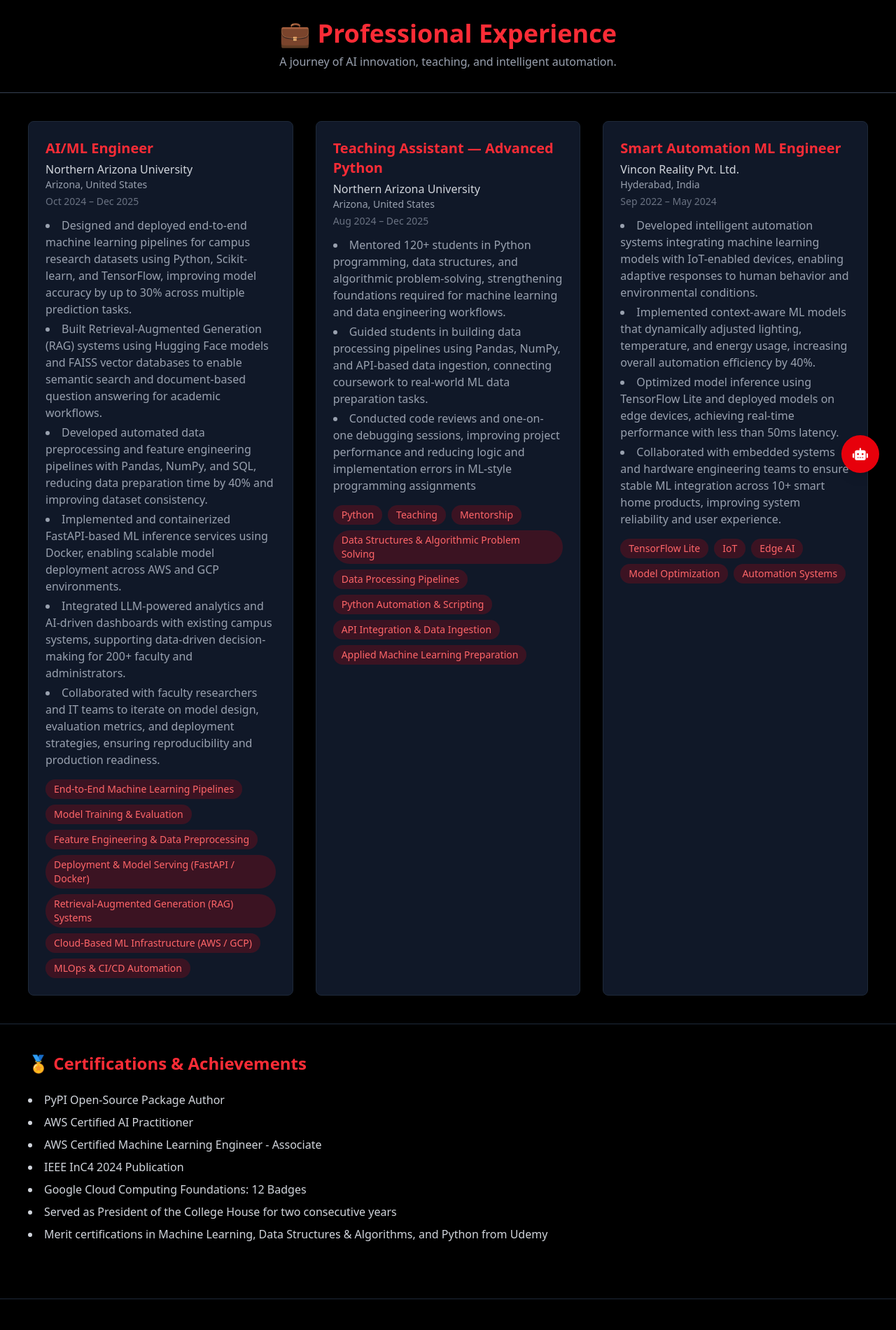
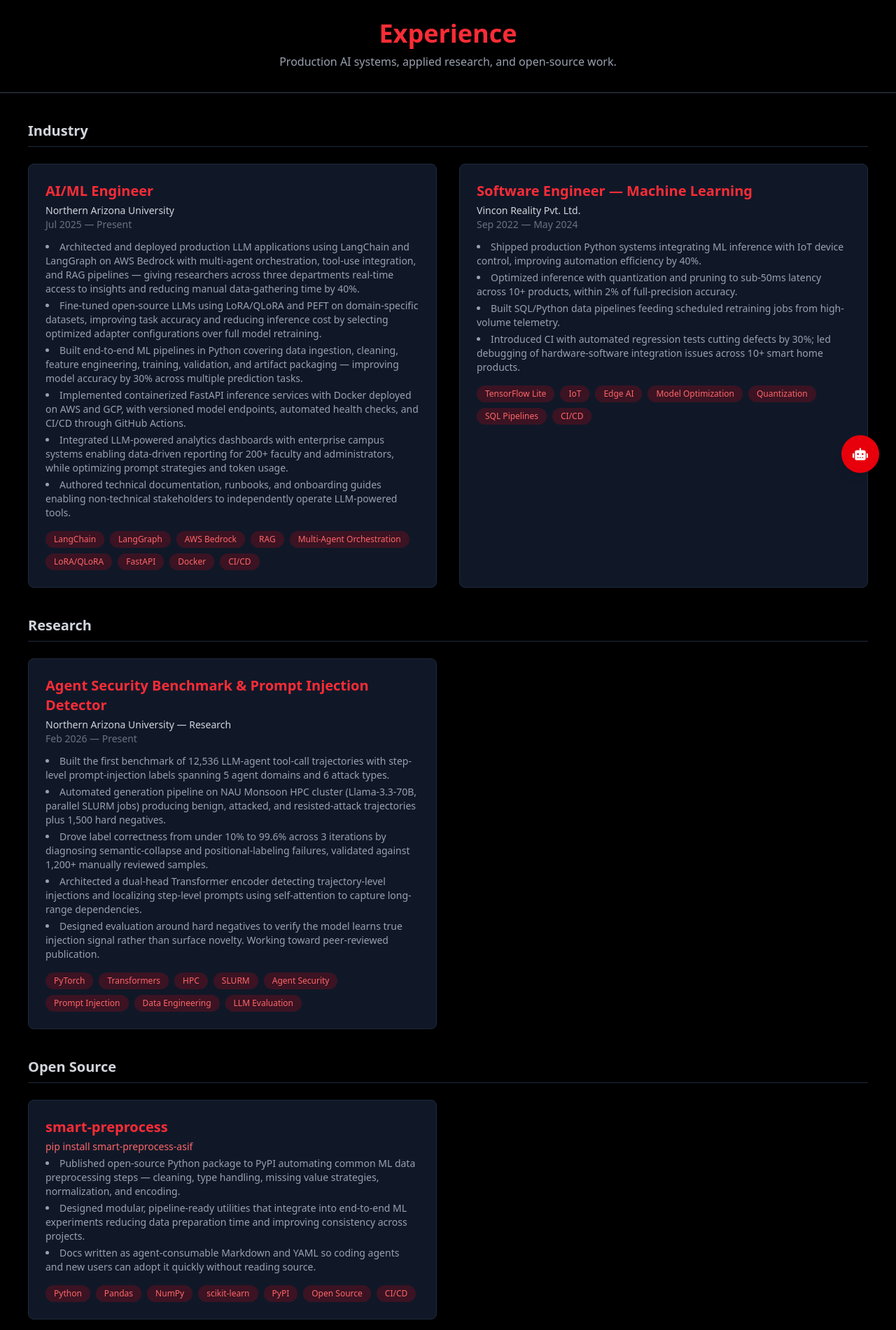
Before and after one commit to Asif-0209/asifflix, a React (Vite) app: page /experience in a window 1280 px wide. Shown: the part 100-2001 px from the top of the page at 70% size. Built offline with nearby package versions, Linux system fonts and the light colour scheme.

Commit message:
Update experience: new roles, add Research and Open Source sections

```diff
--- a/src/pages/ExperiencePage.jsx
+++ b/src/pages/ExperiencePage.jsx
@@ -5,141 +5,129 @@
     {
       title: "AI/ML Engineer",
       company: "Northern Arizona University",
-      location: "Arizona, United States",
-      period: "Oct 2024 – Dec 2025",
+      location: "Arizona, USA",
+      period: "Jul 2025 — Present",
       description: [
-        "Designed and deployed end-to-end machine learning pipelines for campus research datasets using Python, Scikit-learn, and TensorFlow, improving model accuracy by up to 30% across multiple prediction tasks." ,
-        "Built Retrieval-Augmented Generation (RAG) systems using Hugging Face models and FAISS vector databases to enable semantic search and document-based question answering for academic workflows.",
-        "Developed automated data preprocessing and feature engineering pipelines with Pandas, NumPy, and SQL, reducing data preparation time by 40% and improving dataset consistency.",
-        "Implemented and containerized FastAPI-based ML inference services using Docker, enabling scalable model deployment across AWS and GCP environments.",
-        "Integrated LLM-powered analytics and AI-driven dashboards with existing campus systems, supporting data-driven decision-making for 200+ faculty and administrators.",
-        "Collaborated with faculty researchers and IT teams to iterate on model design, evaluation metrics, and deployment strategies, ensuring reproducibility and production readiness.",
+        "Architected and deployed production LLM applications using LangChain and LangGraph on AWS Bedrock with multi-agent orchestration, tool-use integration, and RAG pipelines — giving researchers across three departments real-time access to insights and reducing manual data-gathering time by 40%.",
+        "Fine-tuned open-source LLMs using LoRA/QLoRA and PEFT on domain-specific datasets, improving task accuracy and reducing inference cost by selecting optimized adapter configurations over full model retraining.",
+        "Built end-to-end ML pipelines in Python covering data ingestion, cleaning, feature engineering, training, validation, and artifact packaging — improving model accuracy by 30% across multiple prediction tasks.",
+        "Implemented containerized FastAPI inference services with Docker deployed on AWS and GCP, with versioned model endpoints, automated health checks, and CI/CD through GitHub Actions.",
+        "Integrated LLM-powered analytics dashboards with enterprise campus systems enabling data-driven reporting for 200+ faculty and administrators, while optimizing prompt strategies and token usage.",
+        "Authored technical documentation, runbooks, and onboarding guides enabling non-technical stakeholders to independently operate LLM-powered tools.",
       ],
-      skills: [
-        "End-to-End Machine Learning Pipelines",
-        "Model Training & Evaluation",
-        "Feature Engineering & Data Preprocessing",
-        "Deployment & Model Serving (FastAPI / Docker)",
-        "Retrieval-Augmented Generation (RAG) Systems",
-        "Cloud-Based ML Infrastructure (AWS / GCP)",
-        "MLOps & CI/CD Automation",
-      ],
+      skills: ["LangChain", "LangGraph", "AWS Bedrock", "RAG", "Multi-Agent Orchestration", "LoRA/QLoRA", "FastAPI", "Docker", "CI/CD"],
     },
     {
-      title: "Teaching Assistant — Advanced Python",
-      company: "Northern Arizona University",
-      location: "Arizona, United States",
-      period: "Aug 2024 – Dec 2025",
-      description: [
-        "Mentored 120+ students in Python programming, data structures, and algorithmic problem-solving, strengthening foundations required for machine learning and data engineering workflows.",
-        "Guided students in building data processing pipelines using Pandas, NumPy, and API-based data ingestion, connecting coursework to real-world ML data preparation tasks.",
-        "Conducted code reviews and one-on-one debugging sessions, improving project performance and reducing logic and implementation errors in ML-style programming assignments",
-
-      ],
-      skills: [
-        "Python",
-        "Teaching",
-        "Mentorship",
-        "Data Structures & Algorithmic Problem Solving",
-        "Data Processing Pipelines",
-        "Python Automation & Scripting",
-        "API Integration & Data Ingestion",
-        "Applied Machine Learning Preparation",
-      ],
-    },
-    {
-      title: "Smart Automation ML Engineer",
+      title: "Software Engineer — Machine Learning",
       company: "Vincon Reality Pvt. Ltd.",
       location: "Hyderabad, India",
-      period: "Sep 2022 – May 2024",
+      period: "Sep 2022 — May 2024",
       description: [
-        "Developed intelligent automation systems integrating machine learning models with IoT-enabled devices, enabling adaptive responses to human behavior and environmental conditions.",
-        "Implemented context-aware ML models that dynamically adjusted lighting, temperature, and energy usage, increasing overall automation efficiency by 40%.",
-        "Optimized model inference using TensorFlow Lite and deployed models on edge devices, achieving real-time performance with less than 50ms latency.",
-        "Collaborated with embedded systems and hardware engineering teams to ensure stable ML integration across 10+ smart home products, improving system reliability and user experience. ",
+        "Shipped production Python systems integrating ML inference with IoT device control, improving automation efficiency by 40%.",
+        "Optimized inference with quantization and pruning to sub-50ms latency across 10+ products, within 2% of full-precision accuracy.",
+        "Built SQL/Python data pipelines feeding scheduled retraining jobs from high-volume telemetry.",
+        "Introduced CI with automated regression tests cutting defects by 30%; led debugging of hardware-software integration issues across 10+ smart home products.",
       ],
-      skills: [
-        "TensorFlow Lite",
-        "IoT",
-        "Edge AI",
-        "Model Optimization",
-        "Automation Systems",
+      skills: ["TensorFlow Lite", "IoT", "Edge AI", "Model Optimization", "Quantization", "SQL Pipelines", "CI/CD"],
+    },
+  ];
+
+  const research = [
+    {
+      title: "Agent Security Benchmark & Prompt Injection Detector",
+      company: "Northern Arizona University — Research",
+      period: "Feb 2026 — Present",
+      description: [
+        "Built the first benchmark of 12,536 LLM-agent tool-call trajectories with step-level prompt-injection labels spanning 5 agent domains and 6 attack types.",
+        "Automated generation pipeline on NAU Monsoon HPC cluster (Llama-3.3-70B, parallel SLURM jobs) producing benign, attacked, and resisted-attack trajectories plus 1,500 hard negatives.",
+        "Drove label correctness from under 10% to 99.6% across 3 iterations by diagnosing semantic-collapse and positional-labeling failures, validated against 1,200+ manually reviewed samples.",
+        "Architected a dual-head Transformer encoder detecting trajectory-level injections and localizing step-level prompts using self-attention to capture long-range dependencies.",
+        "Designed evaluation around hard negatives to verify the model learns true injection signal rather than surface novelty. Working toward peer-reviewed publication.",
       ],
+      skills: ["PyTorch", "Transformers", "HPC", "SLURM", "Agent Security", "Prompt Injection", "Data Engineering", "LLM Evaluation"],
+    },
+  ];
+
+  const openSource = [
+    {
+      title: "smart-preprocess",
+      subtitle: "pip install smart-preprocess-asif",
+      link: "https://pypi.org/project/smart-preprocess-asif/",
+      description: [
+        "Published open-source Python package to PyPI automating common ML data preprocessing steps — cleaning, type handling, missing value strategies, normalization, and encoding.",
+        "Designed modular, pipeline-ready utilities that integrate into end-to-end ML experiments reducing data preparation time and improving consistency across projects.",
+        "Docs written as agent-consumable Markdown and YAML so coding agents and new users can adopt it quickly without reading source.",
+      ],
+      skills: ["Python", "Pandas", "NumPy", "scikit-learn", "PyPI", "Open Source", "CI/CD"],
     },
   ];
 
   const certifications = [
+    "IEEE InC4 2024 Publication — CNN+LSTM Human Activity Recognition (92% accuracy)",
+    "AWS Certified AI Practitioner",
+    "AWS Certified Machine Learning Engineer — Associate",
     "PyPI Open-Source Package Author",
-    "AWS Certified AI Practitioner" ,
-    "AWS Certified Machine Learning Engineer - Associate",
-    "IEEE InC4 2024 Publication",
-    "Google Cloud Computing Foundations: 12 Badges",
-    "Served as President of the College House for two consecutive years",
-    "Merit certifications in Machine Learning, Data Structures & Algorithms, and Python from Udemy"
-    ,
+    "Google Cloud Computing Foundations — 12 Badges",
+    "M.S. Computer Science, Northern Arizona University (GPA: 3.9/4.0)",
   ];
+
+  const SectionCard = ({ item }) => (
+    <div className="bg-gray-900 rounded-lg p-6 border border-gray-800 hover:border-red-600/40 transition-colors duration-300">
+      <h2 className="text-xl font-bold text-red-500 mb-1">{item.title}</h2>
+      {item.subtitle && (
+        <a href={item.link} target="_blank" rel="noopener noreferrer"
+          className="text-sm text-red-400 hover:underline mb-1 block">{item.subtitle}</a>
+      )}
+      <p className="text-gray-300 text-sm">{item.company}</p>
+      {item.period && <p className="text-gray-500 text-sm mb-3">{item.period}</p>}
+      <ul className="list-disc list-inside text-gray-400 mb-4 space-y-1 text-sm">
+        {item.description.map((d, i) => <li key={i}>{d}</li>)}
+      </ul>
+      <div className="flex flex-wrap gap-2">
+        {item.skills.map((s, i) => (
+          <span key={i} className="bg-red-600/20 text-red-400 px-3 py-1 rounded-full text-xs">{s}</span>
+        ))}
+      </div>
+    </div>
+  );
 
   return (
     <div className="bg-black min-h-screen text-white pt-24">
-      {/* Header */}
       <header className="p-8 border-b border-gray-700 text-center">
-        <h1 className="text-4xl font-bold text-red-500 mb-2">
-          💼 Professional Experience
-        </h1>
-        <p className="text-gray-400">
-          A journey of AI innovation, teaching, and intelligent automation.
-        </p>
+        <h1 className="text-4xl font-bold text-red-500 mb-2">Experience</h1>
+        <p className="text-gray-400">Production AI systems, applied research, and open-source work.</p>
       </header>
 
-      {/* Experience Grid */}
-      <section className="p-10 grid md:grid-cols-2 lg:grid-cols-3 gap-8">
-        {experiences.map((exp, index) => (
-          <div
-            key={index}
-            className="bg-gray-900 rounded-lg p-6 border border-gray-800 hover:scale-105 transition-transform duration-300 hover:shadow-lg hover:shadow-red-600/20"
-          >
-            <h2 className="text-xl font-bold text-red-500 mb-1">
-              {exp.title}
-            </h2>
-            <p className="text-gray-300">{exp.company}</p>
-            <p className="text-gray-400 text-sm mb-1">{exp.location}</p>
-            <p className="text-gray-500 text-sm mb-3">{exp.period}</p>
-
-            <ul className="list-disc list-inside text-gray-400 mb-4 space-y-1">
-              {exp.description.map((item, i) => (
-                <li key={i}>{item}</li>
-              ))}
-            </ul>
-
-            <div className="flex flex-wrap gap-2 mt-2">
-              {exp.skills.map((skill, i) => (
-                <span
-                  key={i}
-                  className="bg-red-600/20 text-red-400 px-3 py-1 rounded-full text-sm"
-                >
-                  {skill}
-                </span>
-              ))}
-            </div>
-          </div>
-        ))}
+      <section className="px-10 pt-10">
+        <h2 className="text-xl font-semibold text-gray-300 mb-6 border-b border-gray-800 pb-2">Industry</h2>
+        <div className="grid md:grid-cols-2 gap-8">
+          {experiences.map((exp, i) => <SectionCard key={i} item={exp} />)}
+        </div>
       </section>
 
-      {/* Certifications Section */}
-      <section className="p-10 border-t border-gray-800">
-        <h2 className="text-2xl font-semibold text-red-500 mb-6">
-          🏅 Certifications & Achievements
-        </h2>
-        <ul className="list-disc list-inside text-gray-300 space-y-2">
-          {certifications.map((cert, index) => (
-            <li key={index}>{cert}</li>
-          ))}
+      <section className="px-10 pt-10">
+        <h2 className="text-xl font-semibold text-gray-300 mb-6 border-b border-gray-800 pb-2">Research</h2>
+        <div className="grid md:grid-cols-2 gap-8">
+          {research.map((r, i) => <SectionCard key={i} item={r} />)}
+        </div>
+      </section>
+
+      <section className="px-10 pt-10">
+        <h2 className="text-xl font-semibold text-gray-300 mb-6 border-b border-gray-800 pb-2">Open Source</h2>
+        <div className="grid md:grid-cols-2 gap-8">
+          {openSource.map((o, i) => <SectionCard key={i} item={o} />)}
+        </div>
+      </section>
+
+      <section className="px-10 pt-10 pb-16 border-t border-gray-800 mt-10">
+        <h2 className="text-xl font-semibold text-gray-300 mb-6">Credentials</h2>
+        <ul className="list-disc list-inside text-gray-300 space-y-2 text-sm">
+          {certifications.map((c, i) => <li key={i}>{c}</li>)}
         </ul>
       </section>
 
-      {/* Footer */}
-      <footer className="text-center py-10 text-gray-400 border-t border-gray-800 mt-10">
-        <p>©Asif P • AI/ML Engineer Portfolio • React × Tailwind × OpenAI</p>
+      <footer className="text-center py-10 text-gray-400 border-t border-gray-800">
+        <p>Asif Pinjari · AI/ML Engineer · React × Tailwind</p>
       </footer>
     </div>
   );
```
